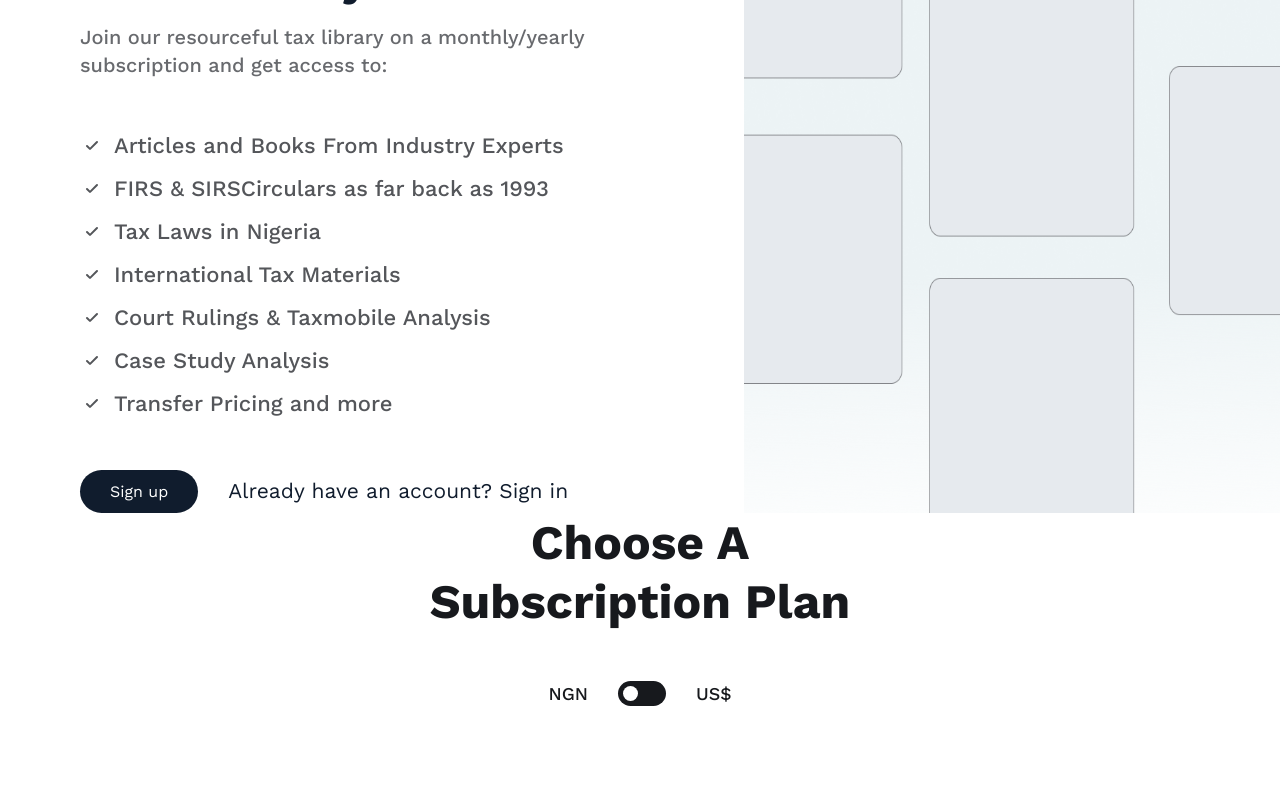
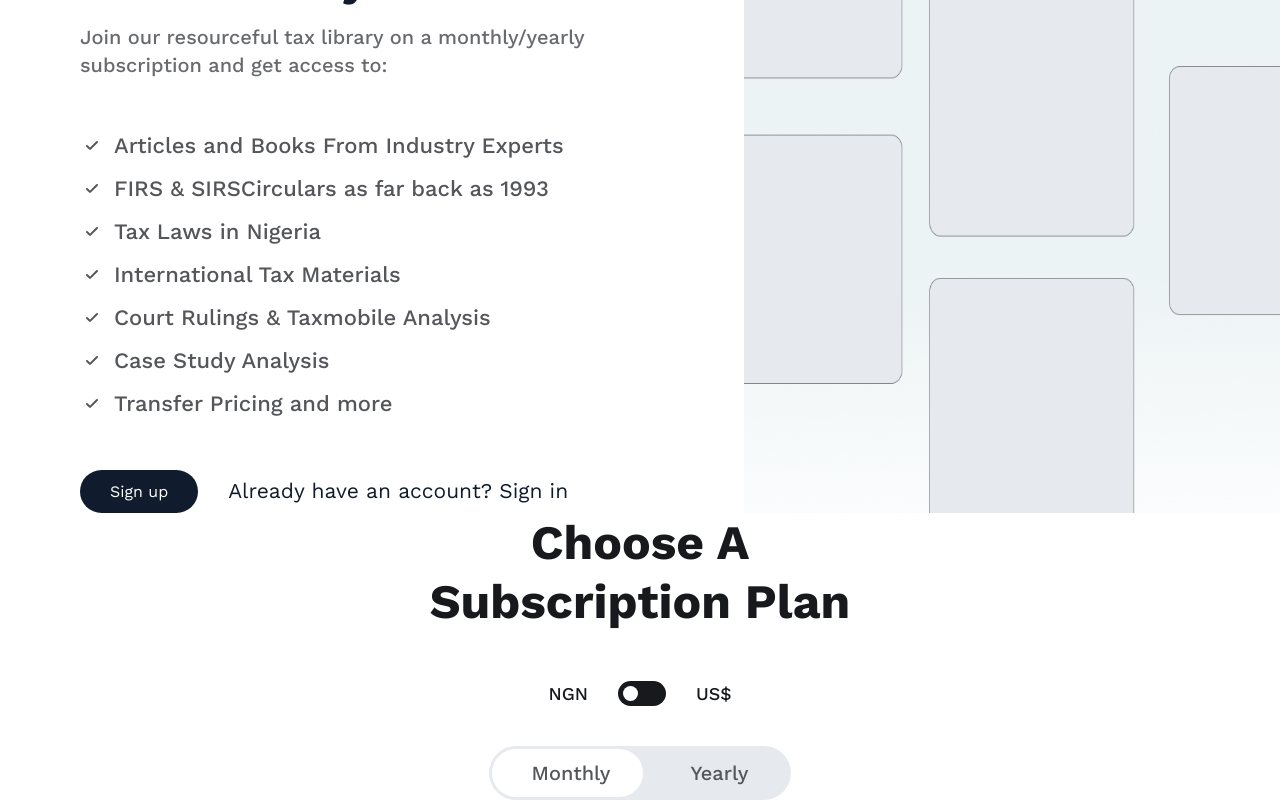
Before and after one commit to taxmobile-online/web, a React (Create React App) app: page / in a window 1280 px wide. Shown: the part 300-1100 px from the top of the page. Before the commit the page ends 1006 px from the top, so only its background shows below. Built offline with nearby package versions, Linux system fonts and the light colour scheme.

Commit message:
feat: Add plan switch

```diff
--- /dev/null
+++ b/src/Components/Templates/SubscriptionOption/PlanOption.tsx
@@ -0,0 +1,39 @@
+import React, { useState } from "react";
+import { PlanOptionWrapper as Wrapper } from "./style";
+import Button from "Components/Atoms/Button";
+
+// Type defination
+interface Props {
+  className?: string;
+}
+
+// Variables
+const monthly = "monthly";
+const yearly = "yearly";
+
+// Component
+const PlanOption: React.FC<Props> = (props) => {
+  // States
+  const [duration, setDuration] = useState(monthly);
+
+  // Props
+  const { className } = props;
+
+  // Data to display
+  return (
+    <Wrapper className={`${className} ${duration === yearly ? "active" : ""}`}>
+      <Button
+        value="Monthly"
+        className="plan-option__btn"
+        onClick={() => setDuration(monthly)}
+      />
+      <Button
+        value="Yearly"
+        className="plan-option__btn"
+        onClick={() => setDuration(yearly)}
+      />
+    </Wrapper>
+  );
+};
+
+export default PlanOption;
--- a/src/Components/Templates/SubscriptionOption/PriceSwitch.tsx
+++ b/src/Components/Templates/SubscriptionOption/PriceSwitch.tsx
@@ -3,11 +3,14 @@ import React, { useState } from "react";
 import { PriceSwitchStyle, Switch, SwitchToggle } from "./style";
 import Typography from "Components/Atoms/Typography";
 
+// Type defination
 interface Props {}
+
 // Variable
 const ng = "NGN";
 const us = "US$";
 
+// Component
 const PriceSwitch: React.FC<Props> = () => {
   // States
   const [currency, setCurrency] = useState(ng);
--- a/src/Components/Templates/SubscriptionOption/index.tsx
+++ b/src/Components/Templates/SubscriptionOption/index.tsx
@@ -2,6 +2,7 @@ import React from "react";
 import { Container, Wrapper } from "./style";
 import Typography from "Components/Atoms/Typography";
 import PriceSwitch from "./PriceSwitch";
+import PlanOption from "./PlanOption";
 
 interface Props {}
 const SubscriptionOption: React.FC<Props> = () => {
@@ -14,6 +15,7 @@ const SubscriptionOption: React.FC<Props> = () => {
           text="Choose A Subscription Plan"
         />
         <PriceSwitch />
+        <PlanOption className="mt-40" />
       </Container>
     </Wrapper>
   );
--- a/src/Components/Templates/SubscriptionOption/style.tsx
+++ b/src/Components/Templates/SubscriptionOption/style.tsx
@@ -39,3 +39,59 @@ export const SwitchToggle = styled.div`
     transform: translateX(calc(100% + calc(var(--size) / 2)));
   }
 `;
+
+export const PlanOptionWrapper = styled.div`
+  --body-space: 0.3rem;
+  border-radius: 7.2rem;
+  background-color: var(--color-6);
+  padding: var(--body-space);
+  ${FlexRowAiCenter}
+  position: relative;
+  cursor: pointer;
+
+  .plan-option__btn {
+    color: var(--color-4);
+    font-size: 2rem;
+    font-weight: 500;
+    padding: 1.2rem 4rem;
+    z-index: 1;
+  }
+
+  &::before {
+    position: absolute;
+    content: "";
+    height: calc(100% - calc(var(--body-space) * 2));
+    width: 50%;
+    left: var(--body-space);
+    top: var(--body-space);
+    border-radius: 7.2rem;
+    background-color: var(--color-white);
+    transition: 0.4s;
+  }
+
+  &.active {
+    &::before {
+      transform: translateX(calc(100% - calc(var(--body-space) * 2)));
+    }
+  }
+`;
+
+export const PlansWrapper = styled.div`
+  ${FlexRow}
+  gap: 4rem;
+`;
+
+export const PlanCard = styled.div`
+  border-radius: 1.2rem;
+  ${FlexColumnJcCenterAiCenter}
+
+  &.secondary {
+    background-color: var(--color-white);
+    border: 0.1rem solid var(--color-6);
+  }
+
+  &.primary {
+    background-color: var(--color-white);
+    border: 0.1rem solid var(--color-7);
+  }
+`;
--- a/src/Styles/Abstract/Variables.ts
+++ b/src/Styles/Abstract/Variables.ts
@@ -14,6 +14,8 @@ export const Variables = css`
     --color-3: #686a6e;
     --color-4: #54565a;
     --color-5: #1480c0;
+    --color-6: #e6eaee;
+    --color-7: #e7760d;
 
     /* Layout variables */
     --max-row-width: "133rem";
```
Also changed, not shown: src/Components/Templates/SubscriptionOption/Plans.tsx (added, +15 -0 lines).
